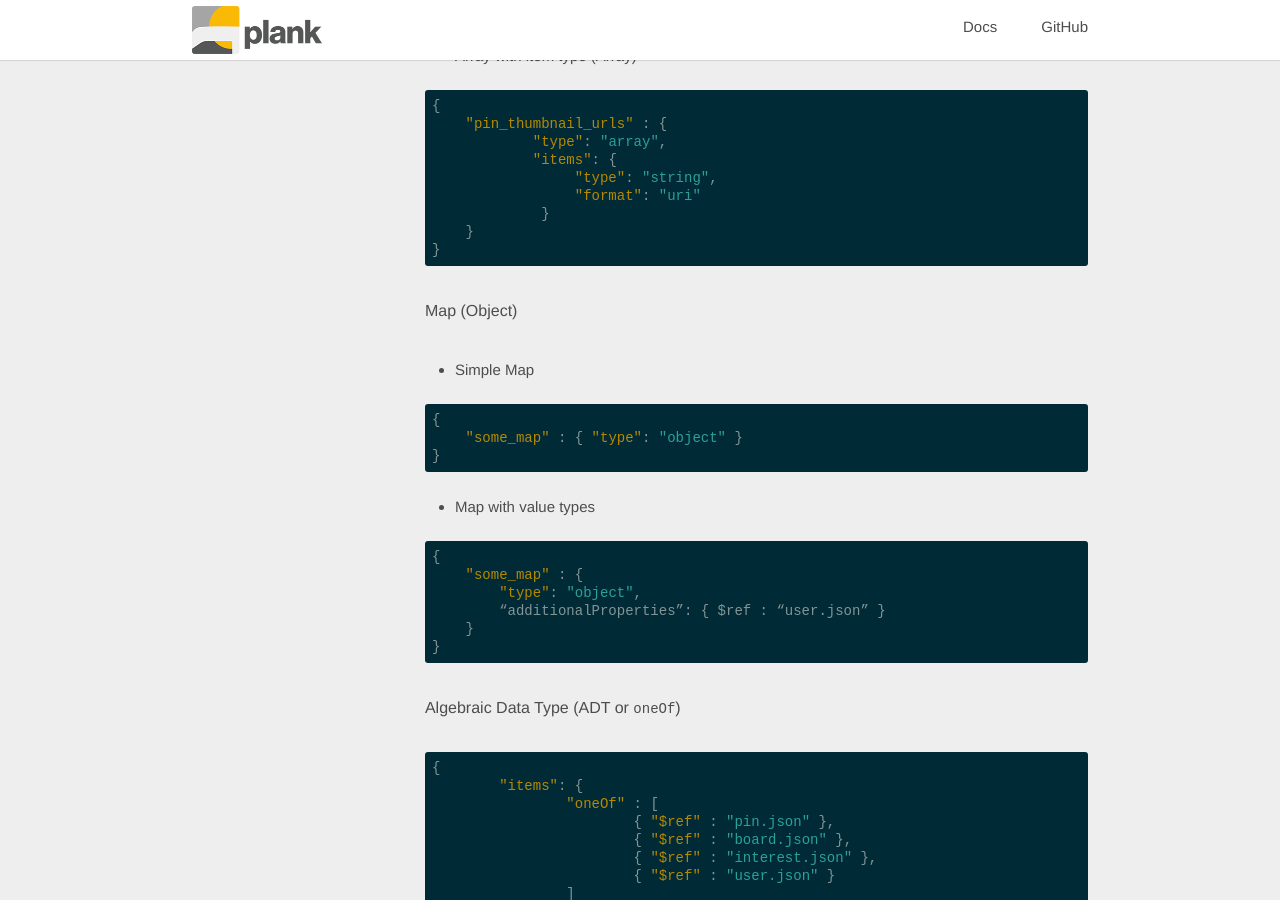
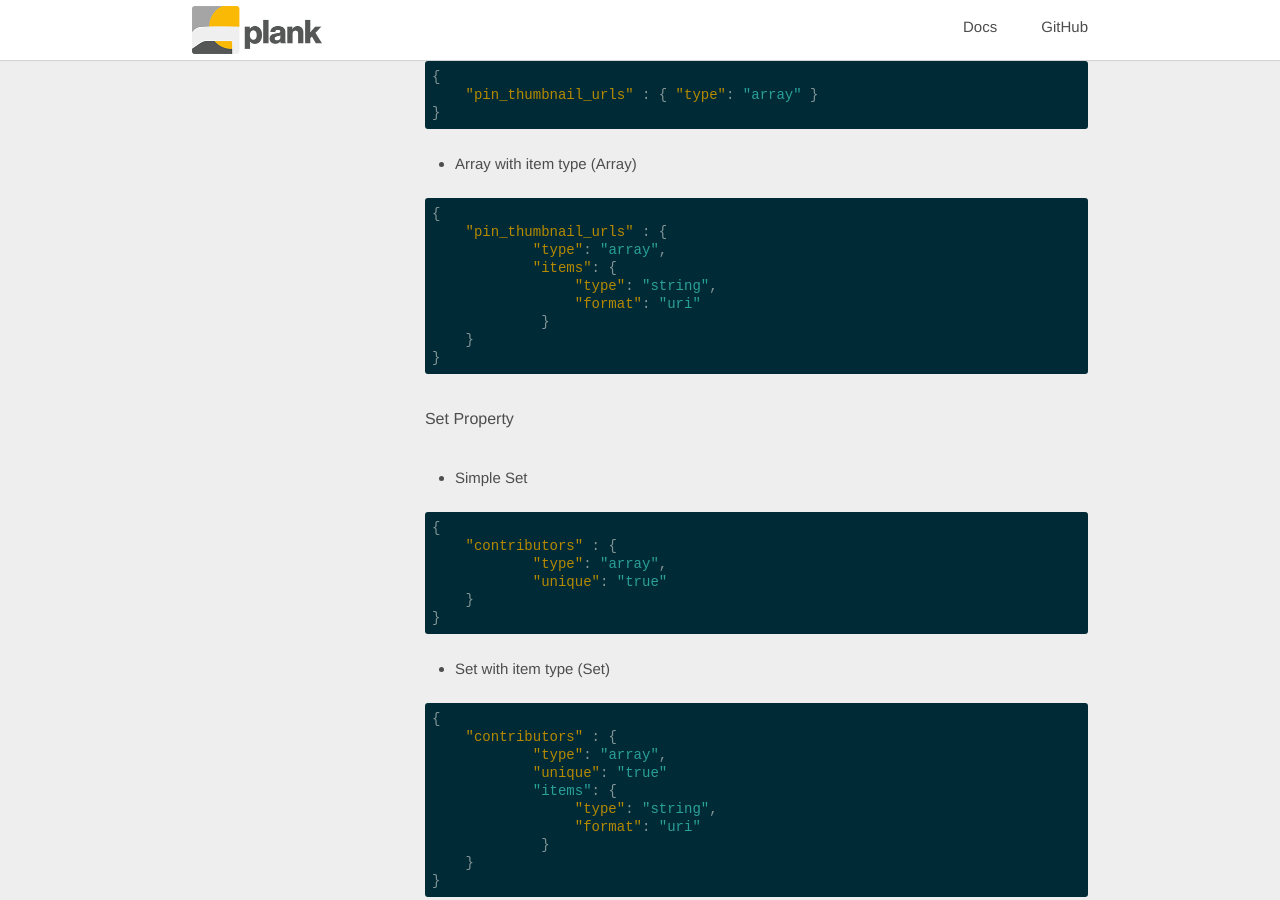
Before and after one commit to pinterest/plank, a Jekyll site: the page built from docs/_posts/2017-02-14-property-fields.md, in a window 1280 px wide and 900 px high, scrolled down 3081 px. Built offline with Jekyll 4.4.1, drawn with Linux system fonts in a browser that asks for light colours; some of the changed text lies outside the part shown.

Commit message:
Add `Set` to docs on property fields

```diff
--- a/docs/_posts/2017-02-14-property-fields.md
+++ b/docs/_posts/2017-02-14-property-fields.md
@@ -22,9 +22,11 @@ In addition, there is syntax for providing concrete subtypes such as dates, URIs
 | Date-time Property (String variant) |
 | String Property                     |
 | URI Property (String variant)       |
-| JSON Pointer Property (`$ref`)        |
+| JSON Pointer Property (`$ref`)      |
 | Array Property                      |
 | Array Property with Item types      |
+| Set Property                        |
+| Set Property with item types        |
 | Object Property                     |
 | Object Property with item types     |
 | Algebraic Data Type (`oneOf`)       |
@@ -115,6 +117,30 @@ In addition, there is syntax for providing concrete subtypes such as dates, URIs
 }
 </code></pre>
 
+#### Set Property
+
+- Simple Set
+<pre><code class="json">{
+    "contributors" : {
+            "type": "array",
+            "unique": "true"
+    }
+}
+</code></pre>
+
+- Set with item type (Set<URI>)
+<pre><code class="json">{
+    "contributors" : {
+            "type": "array",
+            "unique": "true"
+            "items": {
+                 "type": "string",
+                 "format": "uri"
+             }
+    }
+}
+</code></pre>
+
 #### Map (Object)
 - Simple Map
 <pre><code class="json">{
```
